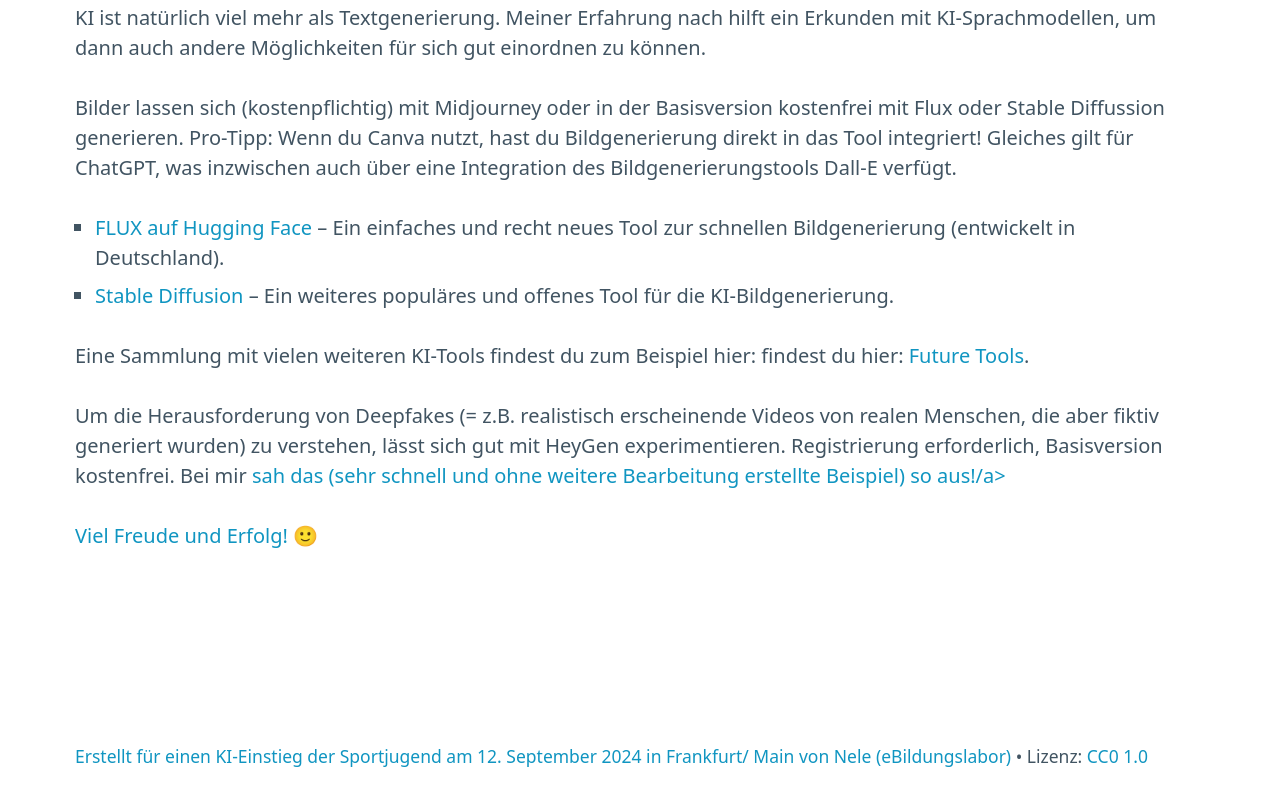
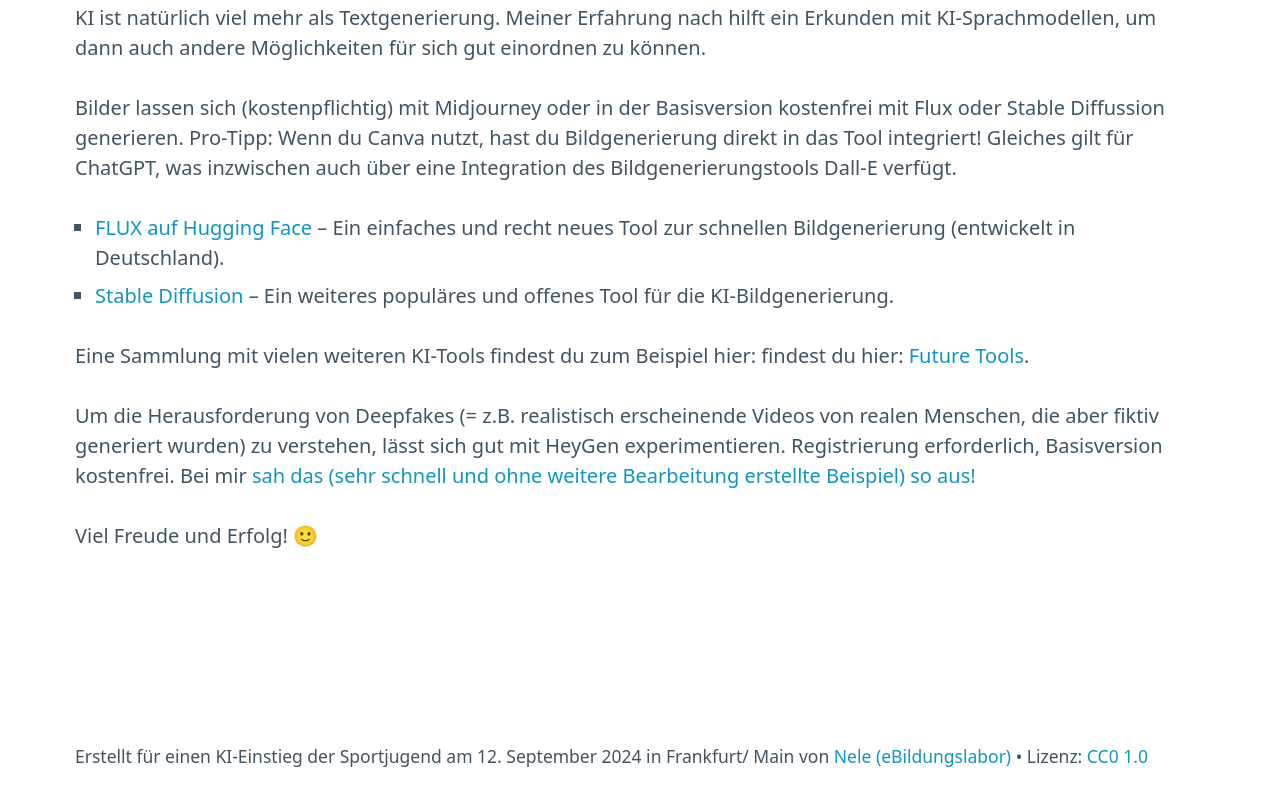
Before and after one commit to eBildungslabor/ki-im-sport, a plain HTML site: page index.html in a window 1280 px wide. Shown: the part 1457-2262 px from the top of the page. Drawn offline with Linux system fonts and the light colour scheme; a script that the page names is missing.

Commit message:
Update index.html

```diff
--- a/index.html
+++ b/index.html
@@ -46,7 +46,7 @@
             <li><a href="https://stablediffusionweb.com/#ai-image-generator">Stable Diffusion</a>  – Ein weiteres populäres und offenes Tool für die KI-Bildgenerierung.</li>
         </ul>
             <p>Eine Sammlung mit vielen weiteren KI-Tools findest du zum Beispiel hier: findest du hier: <a href="https://www.futuretools.io/">Future Tools</a>.</p>
-        <p>Um die Herausforderung von Deepfakes (= z.B. realistisch erscheinende Videos von realen Menschen, die aber fiktiv generiert wurden) zu verstehen, lässt sich gut mit HeyGen experimentieren. Registrierung erforderlich, Basisversion kostenfrei. Bei mir <a href="https://app.heygen.com/share/168a3d2f8cf041b795d75b6b2f415e9e" target=blank>sah das (sehr schnell und ohne weitere Bearbeitung erstellte Beispiel) so aus!/a>
+        <p>Um die Herausforderung von Deepfakes (= z.B. realistisch erscheinende Videos von realen Menschen, die aber fiktiv generiert wurden) zu verstehen, lässt sich gut mit HeyGen experimentieren. Registrierung erforderlich, Basisversion kostenfrei. Bei mir <a href="https://app.heygen.com/share/168a3d2f8cf041b795d75b6b2f415e9e" target=blank>sah das (sehr schnell und ohne weitere Bearbeitung erstellte Beispiel) so aus!</a>
         <p>Viel Freude und Erfolg! 🙂</p>
 
     </main>
```
